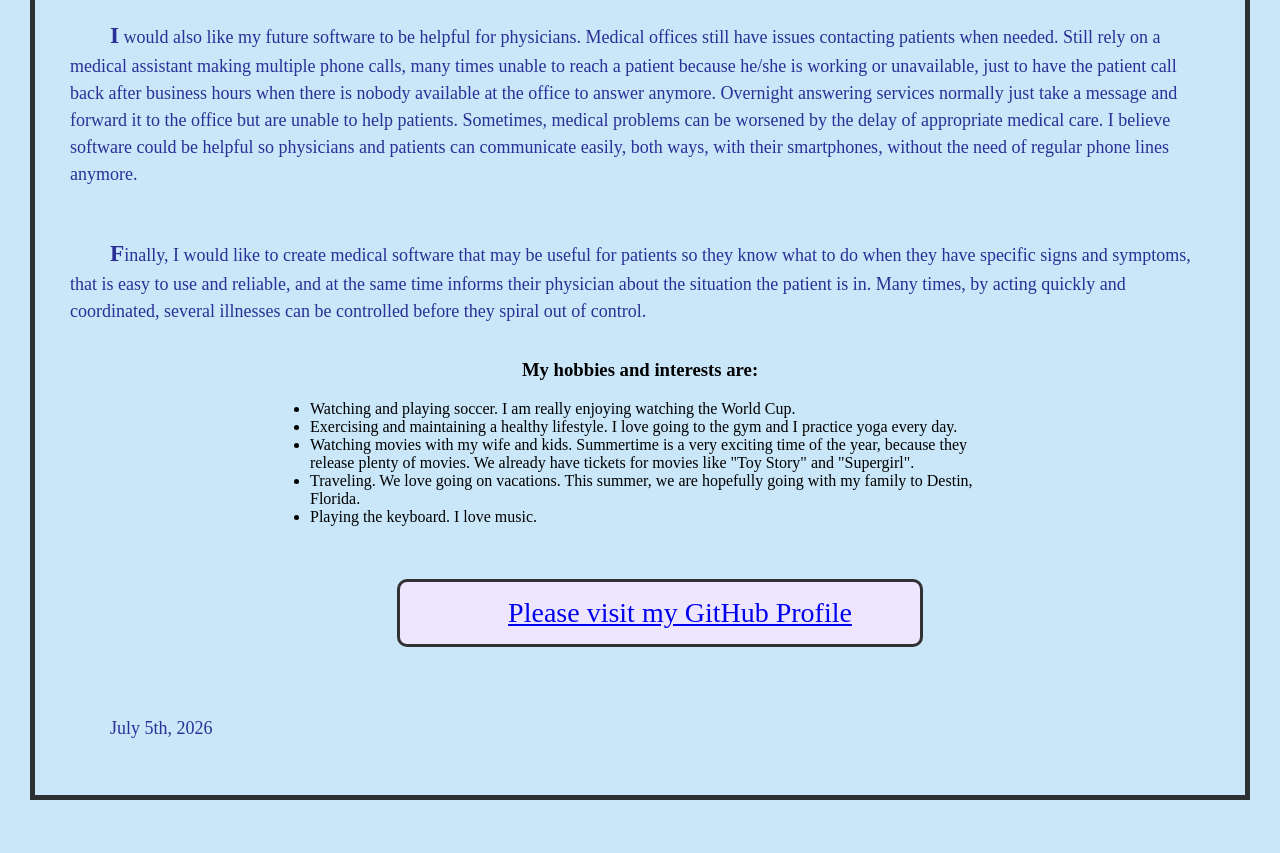
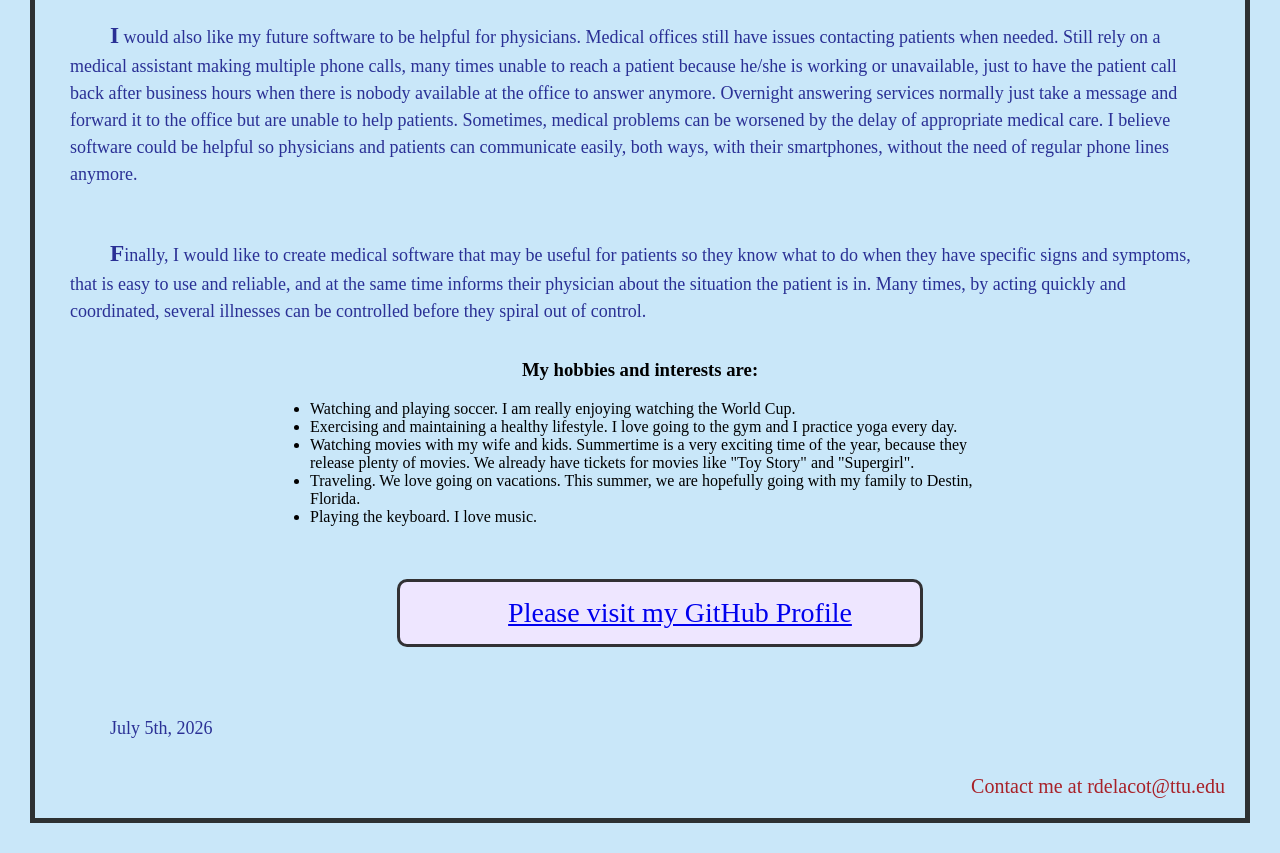
Before and after one commit to rdelacotera/rdelacotera.github.io, a plain HTML site: page index.html in a window 1280 px wide. Shown: the part 1178-2031 px from the top of the page. Before the commit the page ends 2008 px from the top, so only its background shows below. Drawn offline with Linux system fonts and the light colour scheme.

Commit message:
contact info
 After reviewing the week 05 slides, I added a footer with my email as contact information

```diff
--- a/index.html
+++ b/index.html
@@ -51,5 +51,8 @@
     </p>
     <p> July 5th, 2026
     </p>
+    <footer>
+      Contact me at rdelacot@ttu.edu
+    </footer>
   </body>
 </html>
--- a/style.css
+++ b/style.css
@@ -74,3 +74,8 @@
     font-size:1.3em;
     font-weight:bold;
 }
+footer {
+    color: #a82128;
+    font-size: 20px;
+    text-align: right;
+}
```
